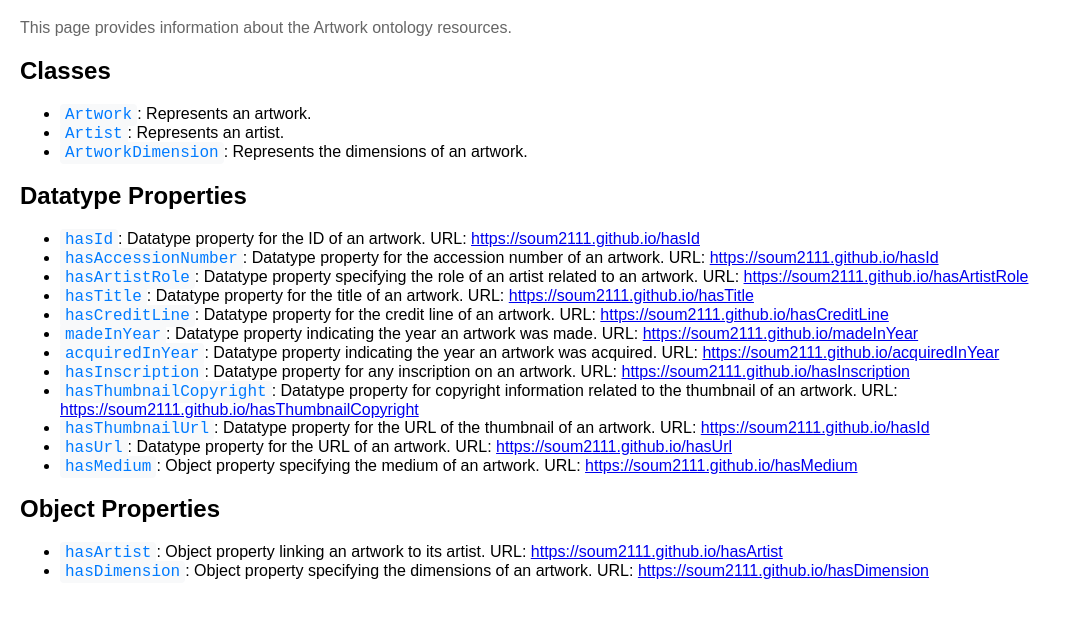
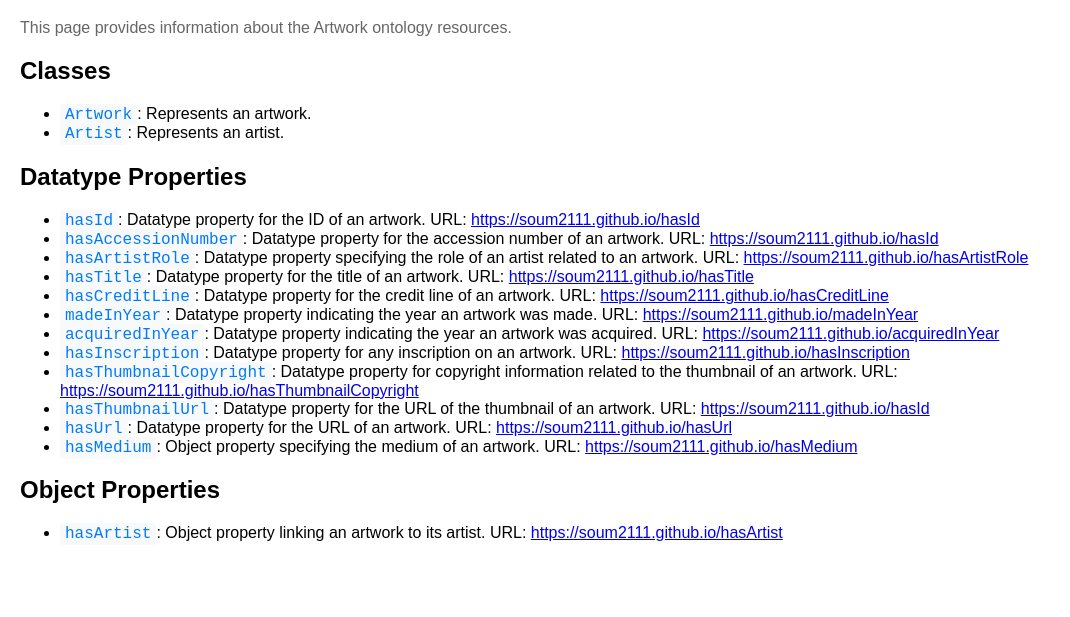
Before and after one commit to Soum2111/soum2111.github.io, a plain HTML site: page index.html in a window 1280 px wide. Shown: the part 61-678 px from the top of the page, without its empty margins (0-1070 px from the left). Drawn offline with Linux system fonts and the light colour scheme.

Commit message:
Update index.html

```diff
--- a/index.html
+++ b/index.html
@@ -35,7 +35,6 @@
     <ul>
         <li><code>Artwork</code>: Represents an artwork.</li>
         <li><code>Artist</code>: Represents an artist.</li>
-        <li><code>ArtworkDimension</code>: Represents the dimensions of an artwork.</li>
     </ul>
 
     <h2>Datatype Properties</h2>
@@ -57,7 +56,6 @@
     <h2>Object Properties</h2>
     <ul>
         <li><code>hasArtist</code>: Object property linking an artwork to its artist. URL: <a href="https://soum2111.github.io/hasArtist">https://soum2111.github.io/hasArtist</a></li>
-        <li><code>hasDimension</code>: Object property specifying the dimensions of an artwork. URL: <a href="https://soum2111.github.io/hasDimension">https://soum2111.github.io/hasDimension</a></li>
     </ul>
 </body>
 </html>
```
